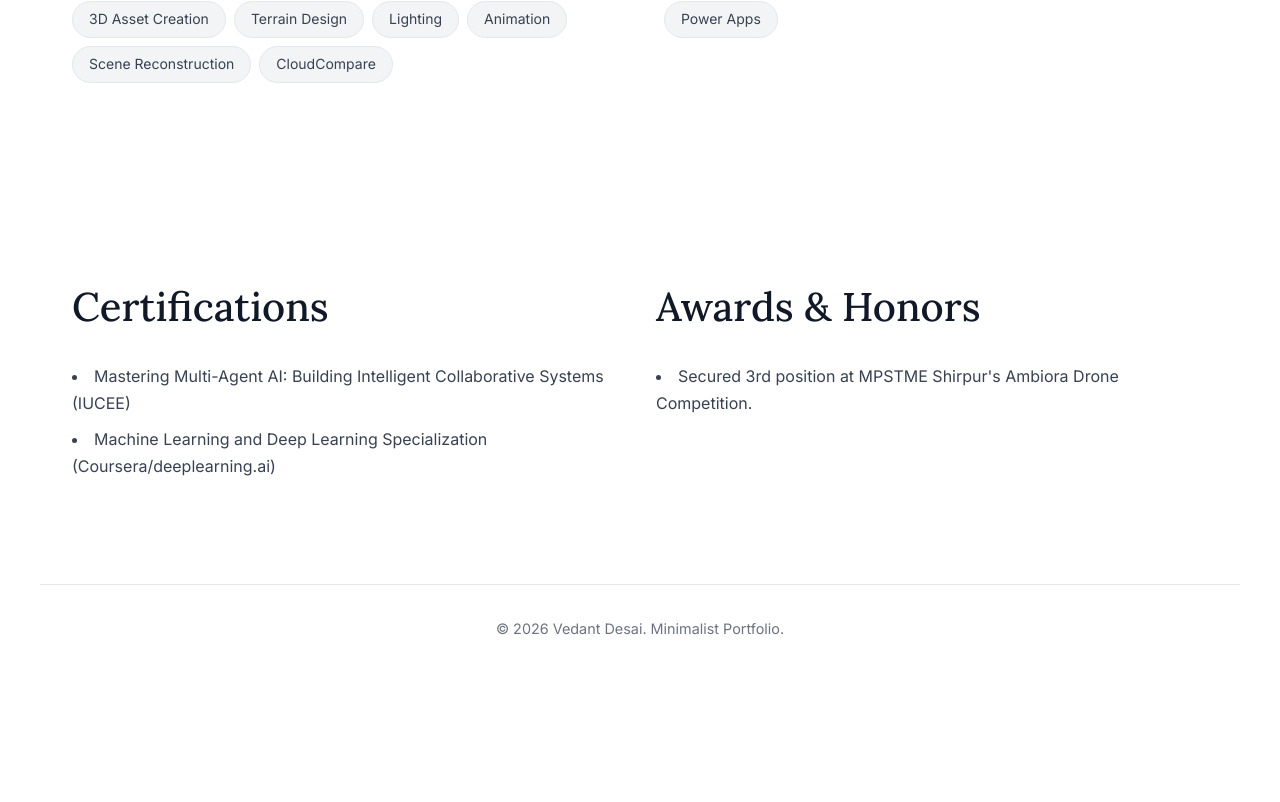
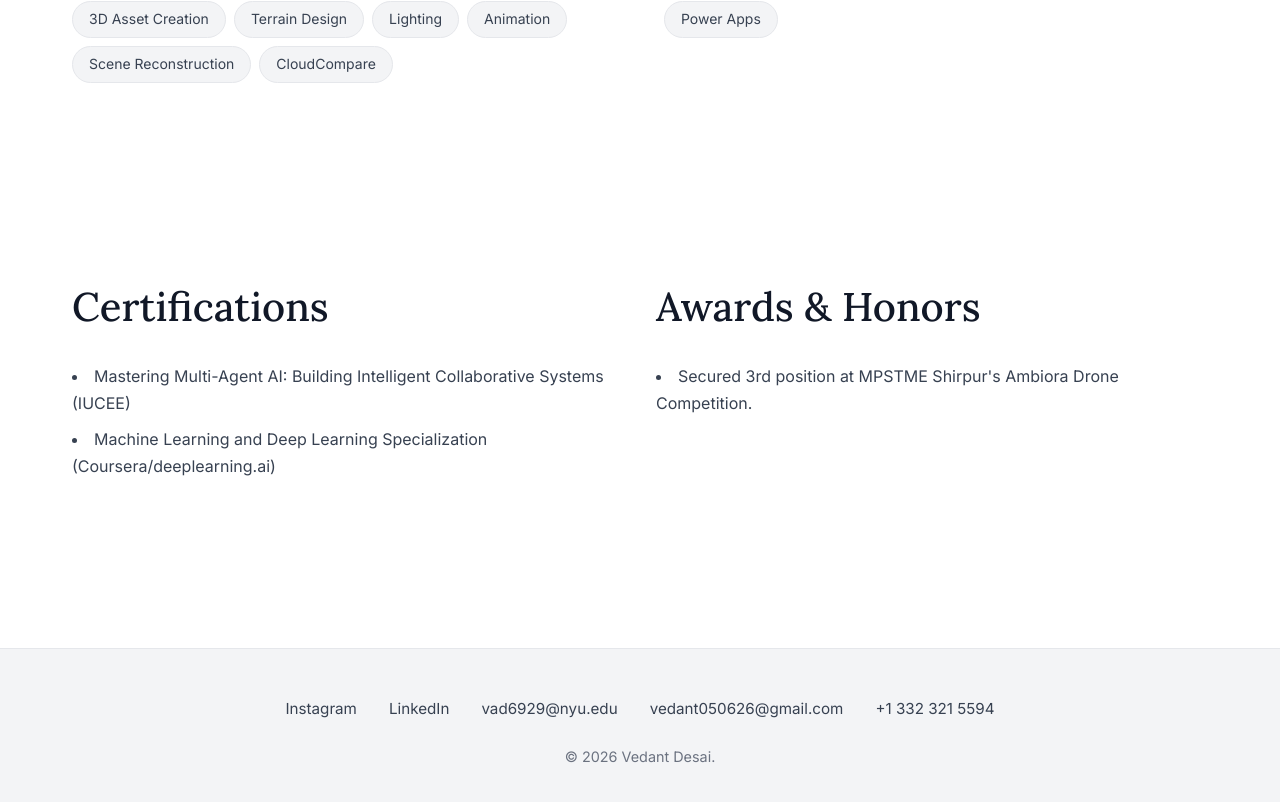
Before and after one commit to Vedant-D04/vedant-s-portfolio, a React (Vite) app: page / in a window 1280 px wide. Shown: the part 5239-6041 px from the top of the page. Before the commit the page ends 5911 px from the top, so only its background shows below. Built offline with nearby package versions, Linux system fonts and the light colour scheme.

Commit message:
Update footer with contact links

```diff
--- a/src/App.css
+++ b/src/App.css
@@ -332,6 +332,46 @@
     margin-top: 1rem;
 }
 
+/* ==================== Footer ==================== */
+.site-footer {
+    padding: 3rem 2rem;
+    border-top: 1px solid var(--border);
+    margin-top: 4rem;
+    background: var(--bg-secondary);
+}
+
+.footer-content {
+    max-width: 1200px;
+    margin: 0 auto;
+    display: flex;
+    flex-direction: column;
+    align-items: center;
+    gap: 1.5rem;
+}
+
+.footer-links {
+    display: flex;
+    gap: 2rem;
+    flex-wrap: wrap;
+    justify-content: center;
+}
+
+.footer-links a {
+    color: var(--text-dark);
+    text-decoration: none;
+    font-size: 0.95rem;
+    transition: color 0.2s ease;
+}
+
+.footer-links a:hover {
+    color: var(--accent);
+}
+
+.copyright {
+    color: var(--text-gray);
+    font-size: 0.9rem;
+}
+
 /* ==================== Media Queries ==================== */
 @media (max-width: 900px) {
     .hero-container {
--- a/src/App.jsx
+++ b/src/App.jsx
@@ -322,10 +322,19 @@ function App() {
                 </div>
             </section>
 
-            <footer className="section" style={{ padding: '2rem', textAlign: 'center', borderTop: '1px solid var(--border)' }}>
-                <p style={{ color: 'var(--text-gray)', fontSize: '0.9rem' }}>
-                    © {new Date().getFullYear()} Vedant Desai. Minimalist Portfolio.
-                </p>
+            <footer className="site-footer">
+                <div className="footer-content">
+                    <div className="footer-links">
+                        <a href="https://www.instagram.com/vedant.a.desai/" target="_blank" rel="noopener noreferrer">Instagram</a>
+                        <a href="https://www.linkedin.com/in/desaivedant" target="_blank" rel="noopener noreferrer">LinkedIn</a>
+                        <a href="mailto:vad6929@nyu.edu">vad6929@nyu.edu</a>
+                        <a href="mailto:vedant050626@gmail.com">vedant050626@gmail.com</a>
+                        <a href="tel:+13323215594">+1 332 321 5594</a>
+                    </div>
+                    <p className="copyright">
+                        © {new Date().getFullYear()} Vedant Desai.
+                    </p>
+                </div>
             </footer>
         </div>
     );
```
